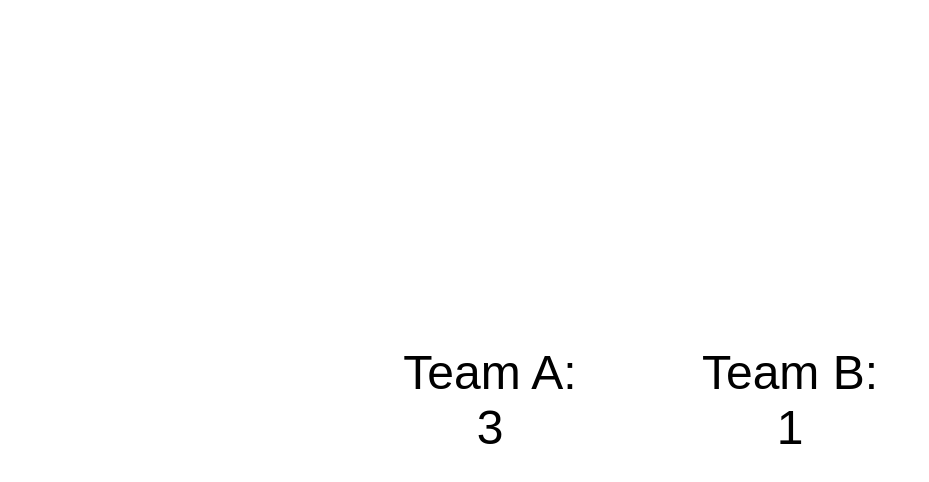
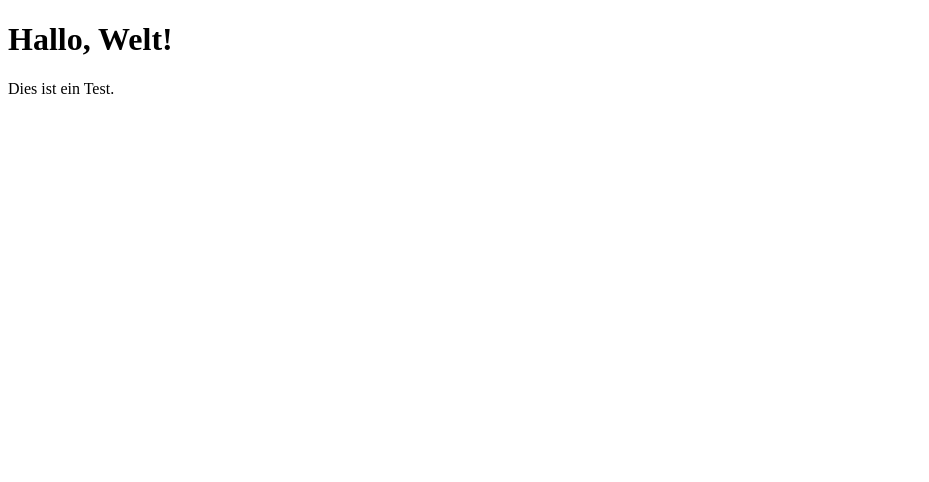
Before and after one commit to steveconee/pts-testing.github.io, a plain HTML site: page index.html in a window 1280 px wide. Shown: the whole page, without its empty margins (0-929 px from the left). Drawn offline with Linux system fonts and the light colour scheme.

Commit message:
Update index.html

```diff
--- a/index.html
+++ b/index.html
@@ -1,50 +1,12 @@
-
 <!DOCTYPE html>
 <html lang="de">
 <head>
     <meta charset="UTF-8">
     <meta name="viewport" content="width=device-width, initial-scale=1.0">
-    <style>
-        body {
-            font-family: Arial, sans-serif;
-            font-size: 48px;
-            color: black;
-            background-color: transparent;
-            text-align: center;
-            margin: 0;
-            padding: 0;
-            height: 100vh;
-            display: flex;
-            justify-content: center;
-            align-items: center;
-        }
-        .scoreboard {
-            display: flex;
-            justify-content: space-between;
-            width: 500px;
-        }
-        .team {
-            width: 200px;
-        }
-    </style>
-    <title>Punktestand</title>
+    <title>Testseite</title>
 </head>
 <body>
-    <div class="scoreboard">
-        <div class="team" id="teamA">Team A: 0</div>
-        <div class="team" id="teamB">Team B: 0</div>
-    </div>
-
-    <script>
-        function updateScore(teamAScore, teamBScore) {
-            document.getElementById('teamA').textContent = 'Team A: ' + teamAScore;
-            document.getElementById('teamB').textContent = 'Team B: ' + teamBScore;
-        }
-
-        // Example: Update score after 5 seconds (you can remove this or modify)
-        setTimeout(() => {
-            updateScore(3, 1);
-        }, 5000);
-    </script>
+    <h1>Hallo, Welt!</h1>
+    <p>Dies ist ein Test.</p>
 </body>
 </html>
```
